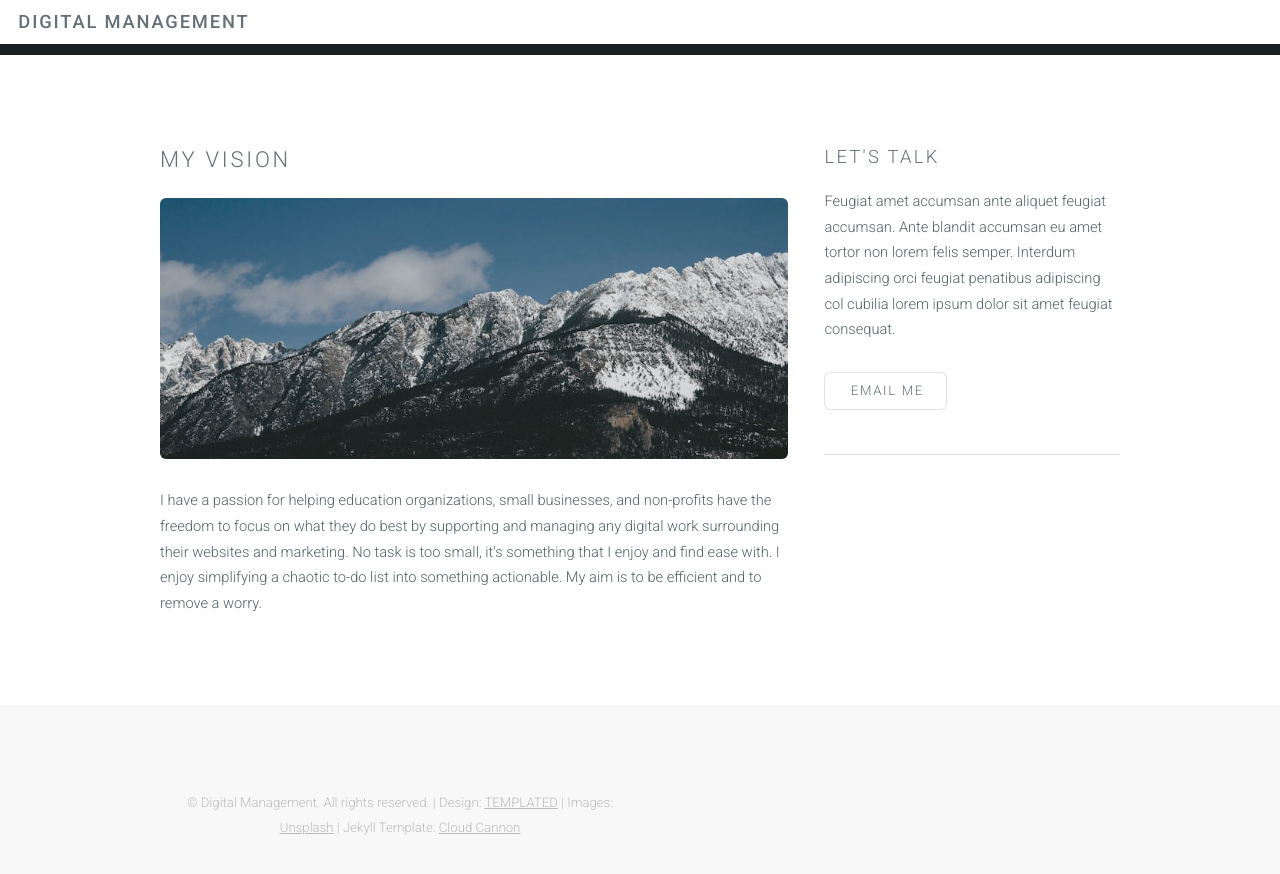
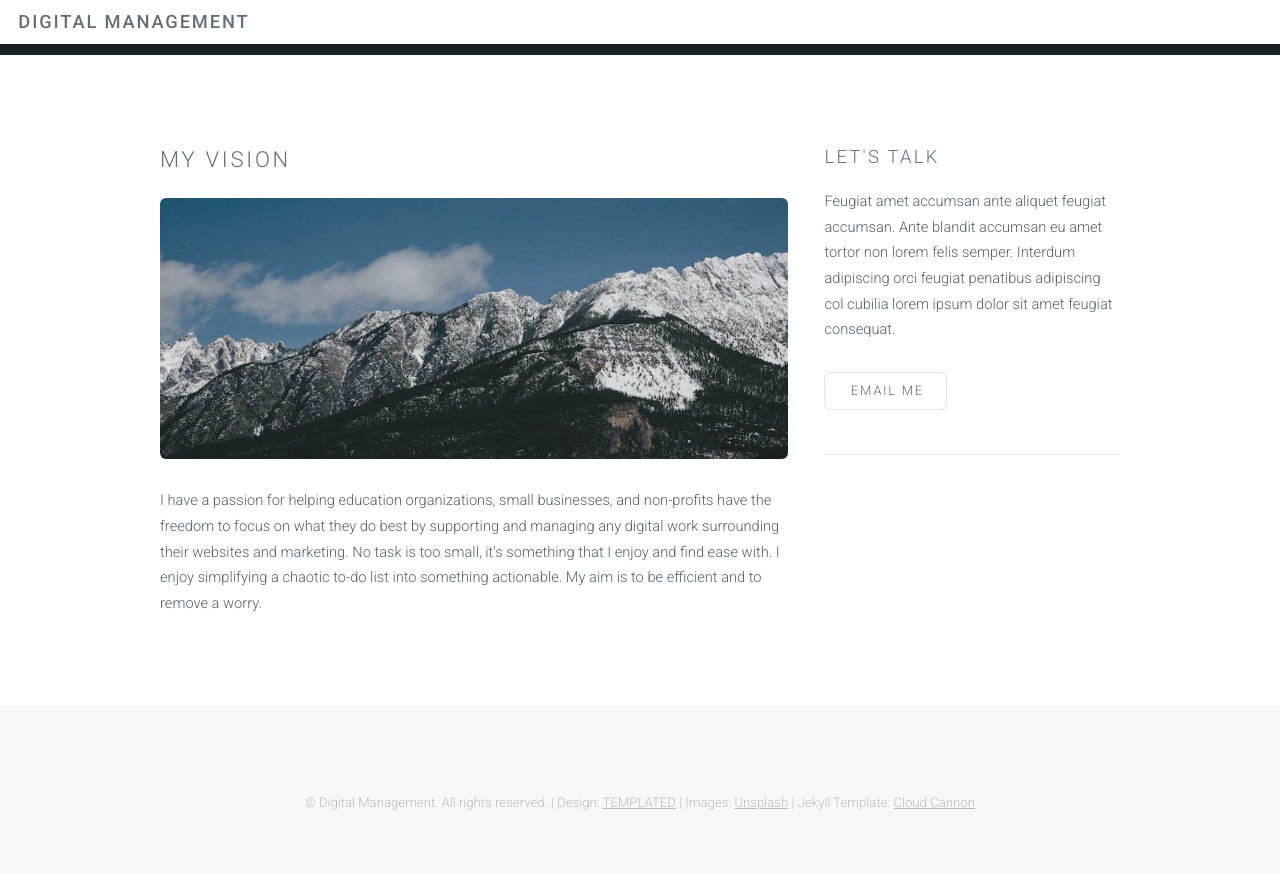
Before and after one commit to bycait/bycait.github.io, a Jekyll site: the page built from index.html, in a window 1280 px wide and 900 px high, scrolled down 1685 px. Shown: the top 874 px of the window. Built offline with Jekyll 4.4.1, drawn with Linux system fonts in a browser that asks for light colours.

Commit message:
Update footer.html

```diff
--- a/_includes/footer.html
+++ b/_includes/footer.html
@@ -1,7 +1,6 @@
 <!-- Footer -->
 <footer id="footer">
     <div class="container">
-            <div class="6u">
         <ul class="copyright">
             &copy; Digital Management. All rights reserved. | Design: <a href="http://templated.co">TEMPLATED</a> | Images: <a href="http://unsplash.com">Unsplash</a> | Jekyll Template: <a href="http://cloudcannon.com">Cloud Cannon</a></li>
         </ul>
```
